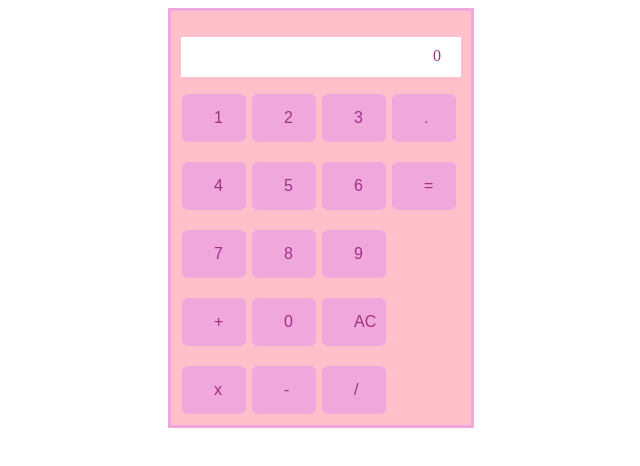
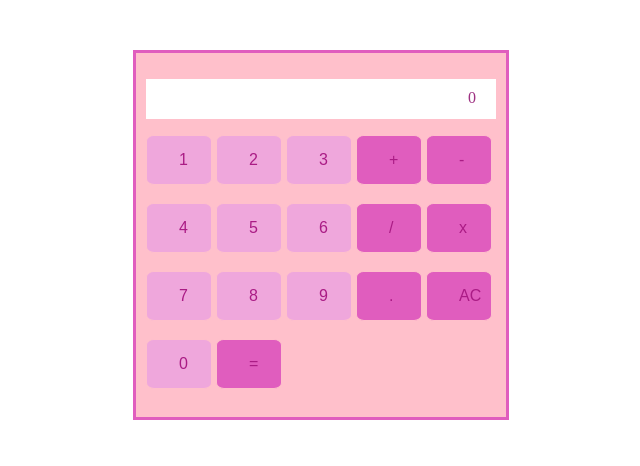
Before and after one commit to lleo-32/2019-2020-CSAAI-Practicas, a plain HTML site: page P2/index.html in a window 1280 px wide. Shown: the whole page, without its empty margins (319-959 px from the left). Drawn offline with Linux system fonts and the light colour scheme.

Commit message:
calculadora

```diff
--- a/P2/index.css
+++ b/P2/index.css
@@ -1,16 +1,17 @@
 div {
   width: 100%;
-  max-width: 280px;
-  border: solid 3px #EFA7DC;
+  max-width: 350px;
+  border: solid 3px #E05DBE;
   padding:10px;
   margin: auto;
+  margin-top:50px;
   background: pink;
 }
 button{
   background-color: #EFA7DC;
   border: 1px solid pink;
   width: 50px;
-  color: #9E3182;
+  color: #AA1C85;
   padding: 15px 32px;
   text-align: center;
   text-decoration: none;
@@ -18,8 +19,13 @@ button{
   font-size: 16px;
   border-radius: 12%;
 }
-.cdigito{
-  background-color: ;
+#multi,#div,#suma,#resta,#punto,#clear,#igual {
+    background-color: #E05DBE;
+
+}
+body{
+  background-color:white
+
 }
 
 p{
--- a/P2/index.html
+++ b/P2/index.html
@@ -13,31 +13,32 @@
     <button class="cdigito" value="1">1</button>
     <button class="cdigito" value="2">2</button>
     <button class="cdigito" value="3">3</button>
-    <button id="punto" value=".">.</button>
+    <button id="suma" value="+">+</button>
+    <button id="resta" value="-">-</button>
+
     <br>
     <br>
     <button class="cdigito" value="4">4</button>
     <button class="cdigito" value="5">5</button>
     <button class="cdigito" value="6">6</button>
-    <button id="igual">=</button>
+    <button id="div" value="/">/</button>
+    <button id="multi" value="*">x</button>
     <br>
     <br>
     <button class="cdigito" value="7">7</button>
     <button class="cdigito" value="8">8</button>
     <button class="cdigito" value="9">9</button>
+    <button id="punto" value=".">.</button>
+    <button id="clear">AC</button>
     <br>
     <br>
+    <button class="cdigito" value="0">0</button>
 
-    <button id="suma" value="+">+</button>
-    <button class="cdigito" value="0">0</button>
-    <button id="clear">AC</button>
+    <button id="igual" >=</button>
+
 
     <br>
     <br>
-    <button id="multi" value="*">x</button>
-    <button id="resta" value="-">-</button>
-    <button id="div" value="/">/</button>
-
 
   </div>
 
--- a/P2/index.js
+++ b/P2/index.js
@@ -4,6 +4,7 @@ display = document.getElementById("display")
 suma = document.getElementById("suma")
 igual = document.getElementById("igual")
 clear = document.getElementById("clear")
+
 
 let digitos = document.getElementsByClassName("cdigito")
 
```
